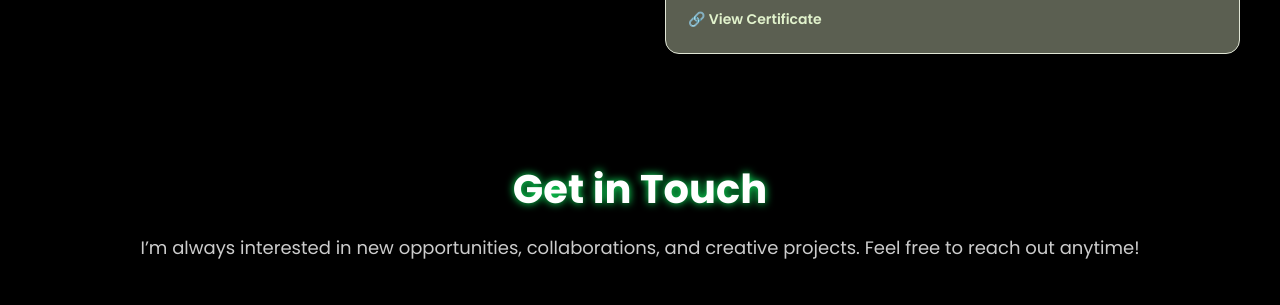
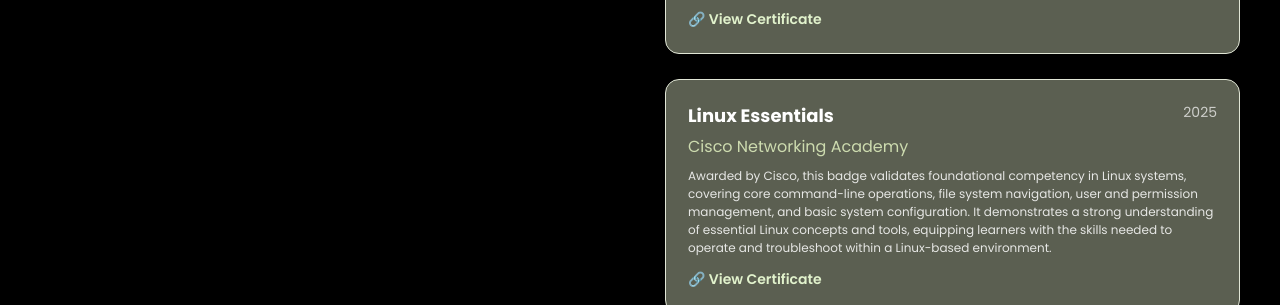
Before and after one commit to dethmgtb/dethmgtby, a plain HTML site: page index.html in a window 1280 px wide. Shown: the part 3887-4192 px from the top of the page. Drawn offline with Linux system fonts and the light colour scheme; a small style sheet from the web is missing.

Commit message:
Updated Linux essentials certificate

```diff
--- a/index.html
+++ b/index.html
@@ -389,6 +389,18 @@
                 <a href="https://www.credly.com/badges/afaf0334-4f77-4e37-9ed7-e2abc699c87d" class="cert-link" target="_blank">🔗 View Certificate</a>
             </div>
 
+            <div class="cert-card">
+                <div class="cert-header">
+                    <h3>Linux Essentials</h3>
+                    <span class="cert-year">2025</span>
+                </div>
+                <p class="sub">Cisco Networking Academy</p>
+                <p class="desc">
+                    Awarded by Cisco, this badge validates foundational competency in Linux systems, covering core command-line operations, file system navigation, user and permission management, and basic system configuration. It demonstrates a strong understanding of essential Linux concepts and tools, equipping learners with the skills needed to operate and troubleshoot within a Linux-based environment.
+                </p>
+                <a href="https://www.credly.com/badges/5a2d4670-8144-419b-b2ee-374fb32933c6/public_url" class="cert-link" target="_blank">🔗 View Certificate</a>
+            </div>
+
         </div>
 
     </div>
```
